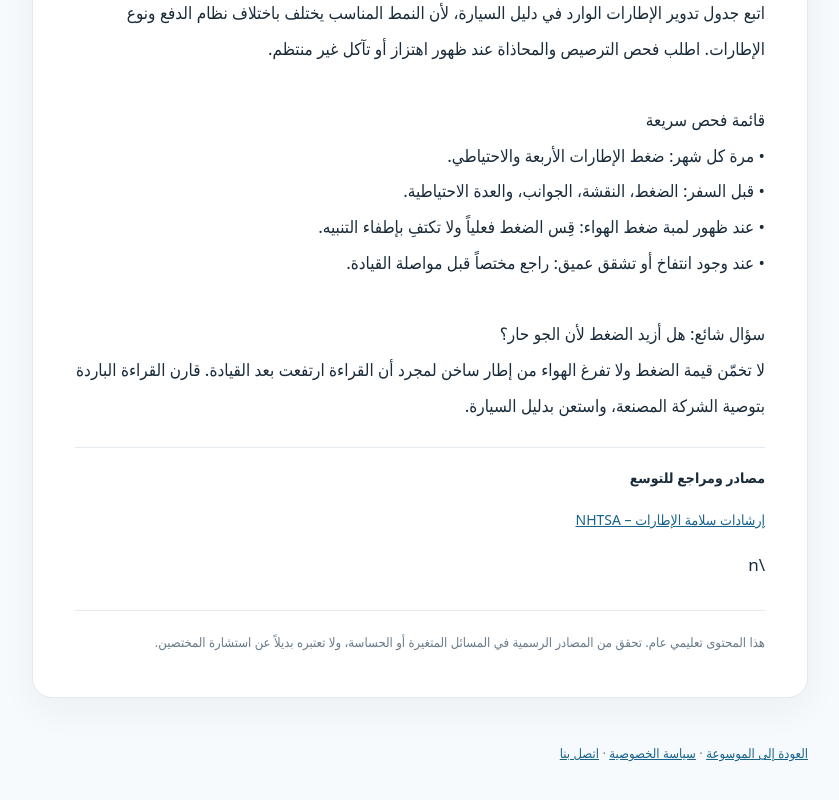
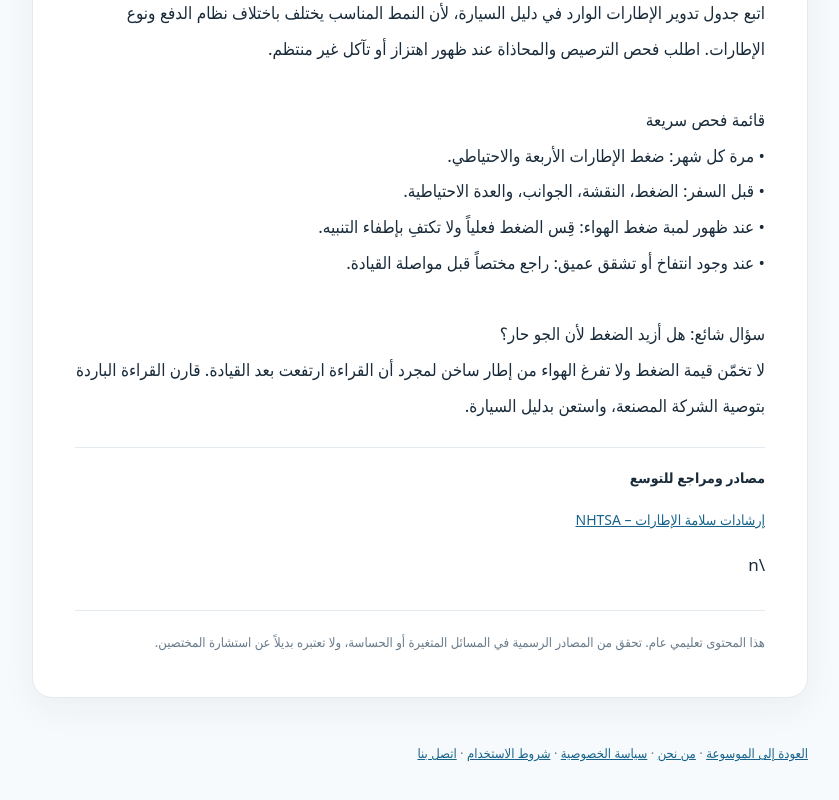
Before and after one commit to 7munt/smart-info-encyclopedia-site, a plain HTML site: page articles/car-tire-maintenance.html in a window 1280 px wide. Shown: the part 1160-1960 px from the top of the page, without its empty margins (220-1059 px from the left). Drawn offline with Linux system fonts and the light colour scheme.

Commit message:
Complete article footer navigation

```diff
--- a/articles/car-tire-maintenance.html
+++ b/articles/car-tire-maintenance.html
@@ -91,7 +91,7 @@ Do not guess or release air from a hot tire simply because its pressure rose aft
 لا تخمّن قيمة الضغط ولا تفرغ الهواء من إطار ساخن لمجرد أن القراءة ارتفعت بعد القيادة. قارن القراءة الباردة بتوصية الشركة المصنعة، واستعن بدليل السيارة.</div>
 <div class="references" style="border-top:1px solid #e3eaf0;margin-top:24px;padding-top:16px;font-size:14px"><strong data-ar="مصادر ومراجع للتوسع" data-en="Further reading">مصادر ومراجع للتوسع</strong><p><a href="https://www.nhtsa.gov/vehicle-safety/tires" target="_blank" rel="noopener noreferrer" style="color:#17638b" data-ar="إرشادات سلامة الإطارات – NHTSA" data-en="Tire Safety – NHTSA">إرشادات سلامة الإطارات – NHTSA</a></p></div>\n<div class="note" data-ar="هذا المحتوى تعليمي عام. تحقق من المصادر الرسمية في المسائل المتغيرة أو الحساسة، ولا تعتبره بديلاً عن استشارة المختصين." data-en="This is general educational content. Check official sources for changing or sensitive matters; it is not a substitute for professional advice.">هذا المحتوى تعليمي عام. تحقق من المصادر الرسمية في المسائل المتغيرة أو الحساسة، ولا تعتبره بديلاً عن استشارة المختصين.</div>
 </article></main>
-<footer class="footer"><a href="../index.html">العودة إلى الموسوعة</a> · <a href="../privacy.html">سياسة الخصوصية</a> · <a href="../contact.html">اتصل بنا</a></footer>
+<footer class="footer"><a href="../index.html">العودة إلى الموسوعة</a> · <a href="../about.html">من نحن</a> · <a href="../privacy.html">سياسة الخصوصية</a> · <a href="../terms.html">شروط الاستخدام</a> · <a href="../contact.html">اتصل بنا</a></footer>
 <script>
 let language="ar";document.getElementById("lang").onclick=()=>{language=language==="ar"?"en":"ar";document.documentElement.lang=language;document.documentElement.dir=language==="ar"?"rtl":"ltr";document.querySelectorAll("[data-ar]").forEach(el=>el.textContent=el.dataset[language]);document.getElementById("lang").textContent=language==="ar"?"English":"العربية"};
 </script>
```
